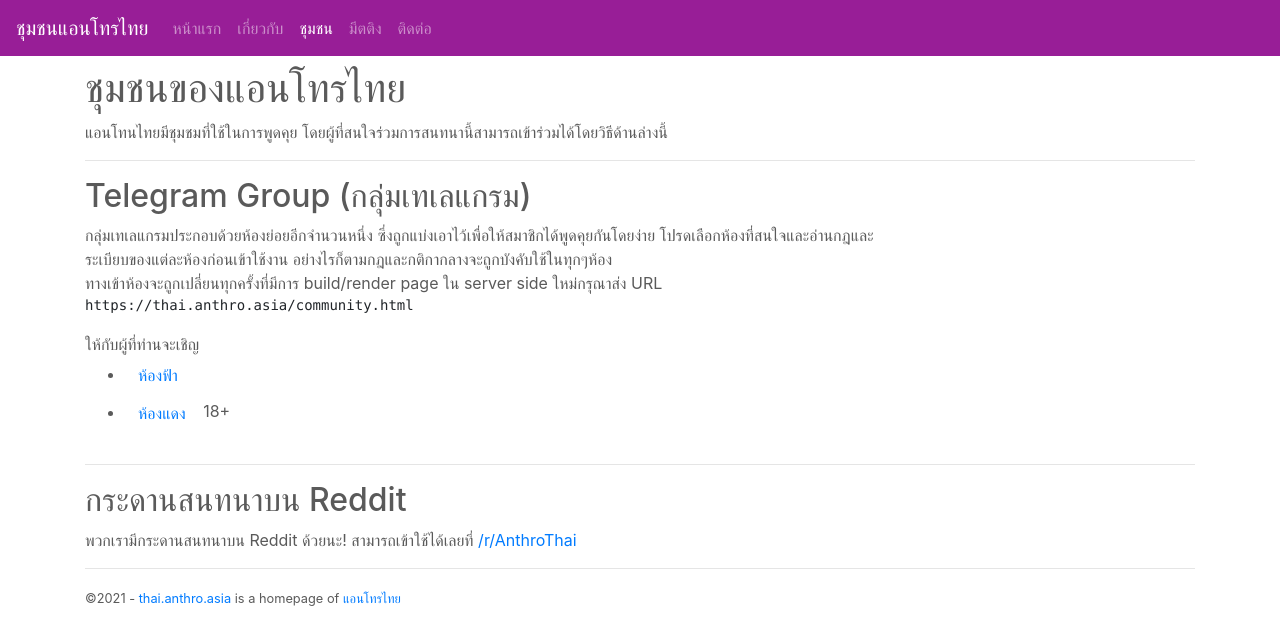
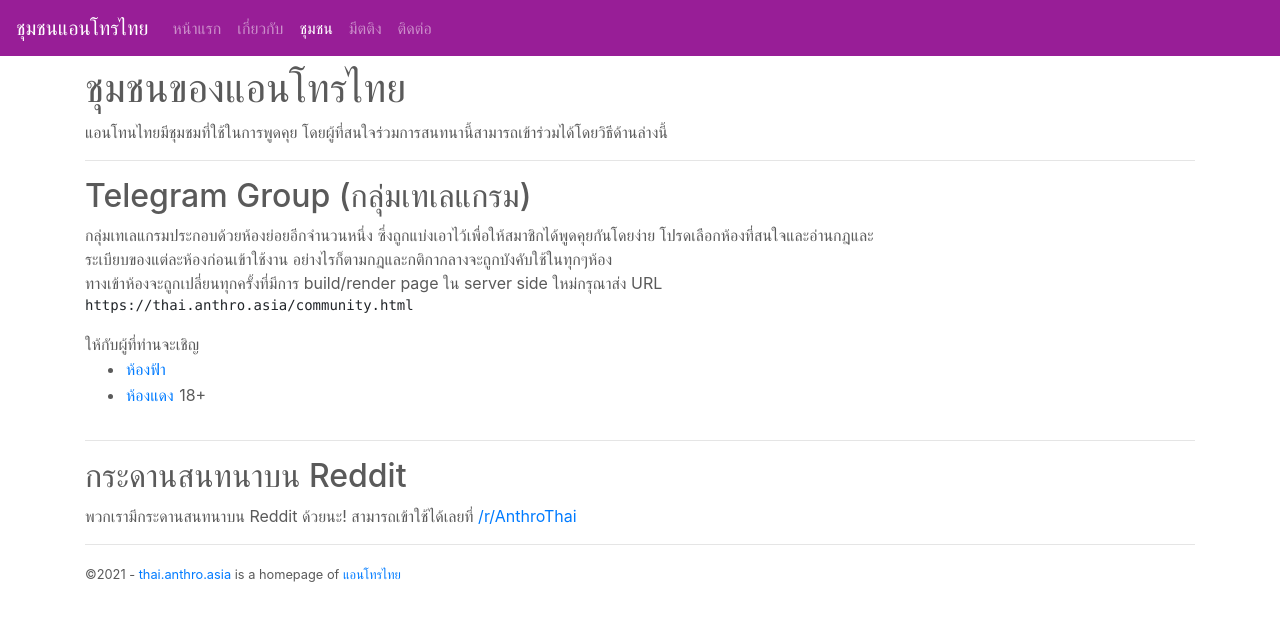
Before and after one commit to ThaiAnthro/AnthroThai, a plain HTML site: page community.html in a window 1280 px wide. Drawn offline with nearby package versions, Linux system fonts and the light colour scheme.

Commit message:
Update community.html

```diff
--- a/community.html
+++ b/community.html
@@ -76,7 +76,7 @@
             อย่างไรก็ตามกฎและกติกากลางจะถูกบังคับใช้ในทุกๆห้อง
             <BR />ทางเข้าห้องจะถูกเปลี่ยนทุกครั้งที่มีการ build/render page ใน server side ใหม่กรุณาส่ง URL <pre>https://thai.anthro.asia/community.html</pre> ให้กับผู้ที่ท่านจะเชิญ
             <ul>
-                <li><button type="button" class="btn btn-link" data-toggle='modal' data-target='#blueModal'>ห้องฟ้า</button> </li><li><button type="button" class="btn btn-link" data-toggle='modal' data-target='#redModal'>ห้องแดง</button> 18+</li>
+                <li><button type="button" class="btn btn-link p-0 m-0 d-inline align-baseline" data-toggle='modal' data-target='#blueModal'>ห้องฟ้า</button> </li><li><button type="button" class="btn btn-link p-0 m-0 d-inline align-baseline" data-toggle='modal' data-target='#redModal'>ห้องแดง</button> 18+</li>
             </ul>
 
             <small></small>
```
